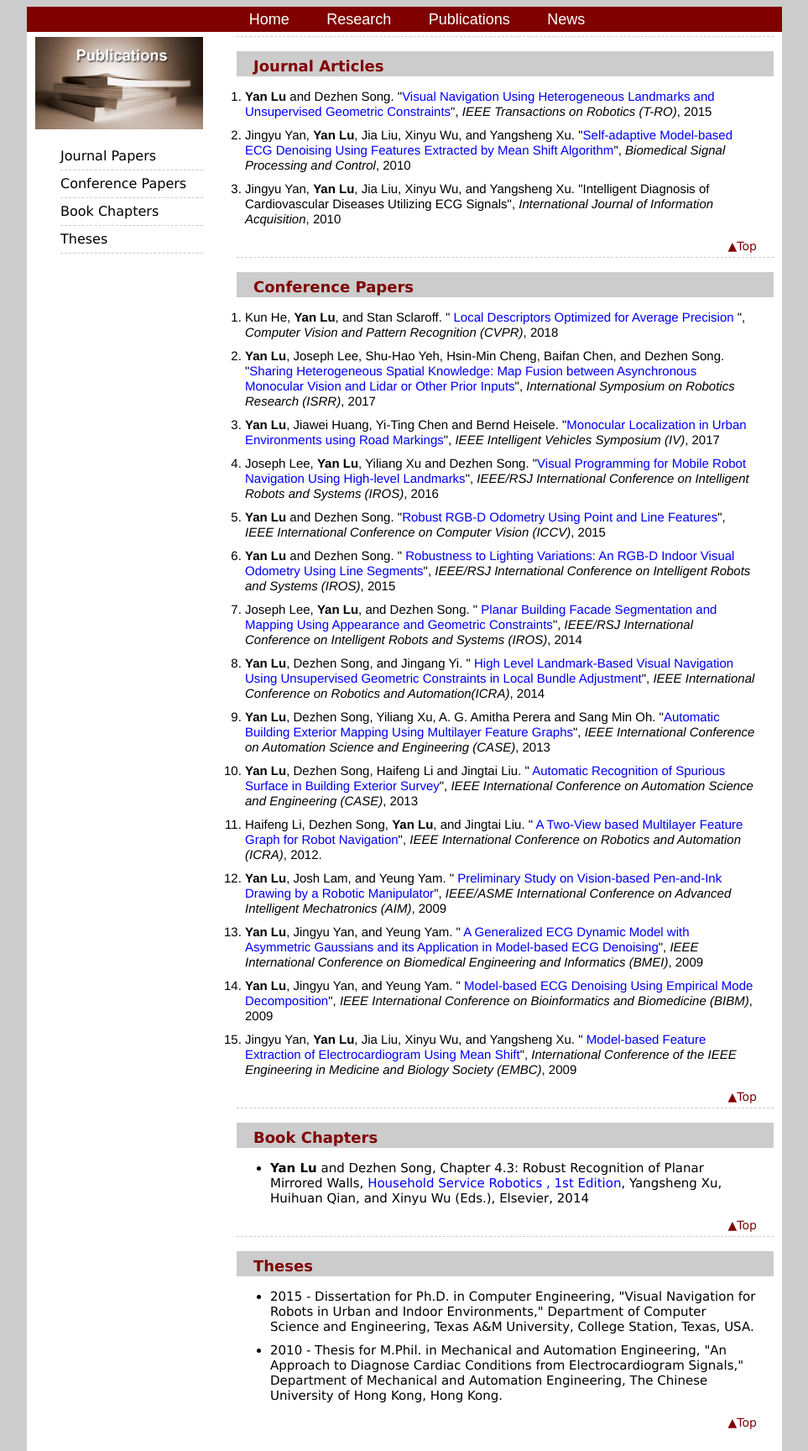
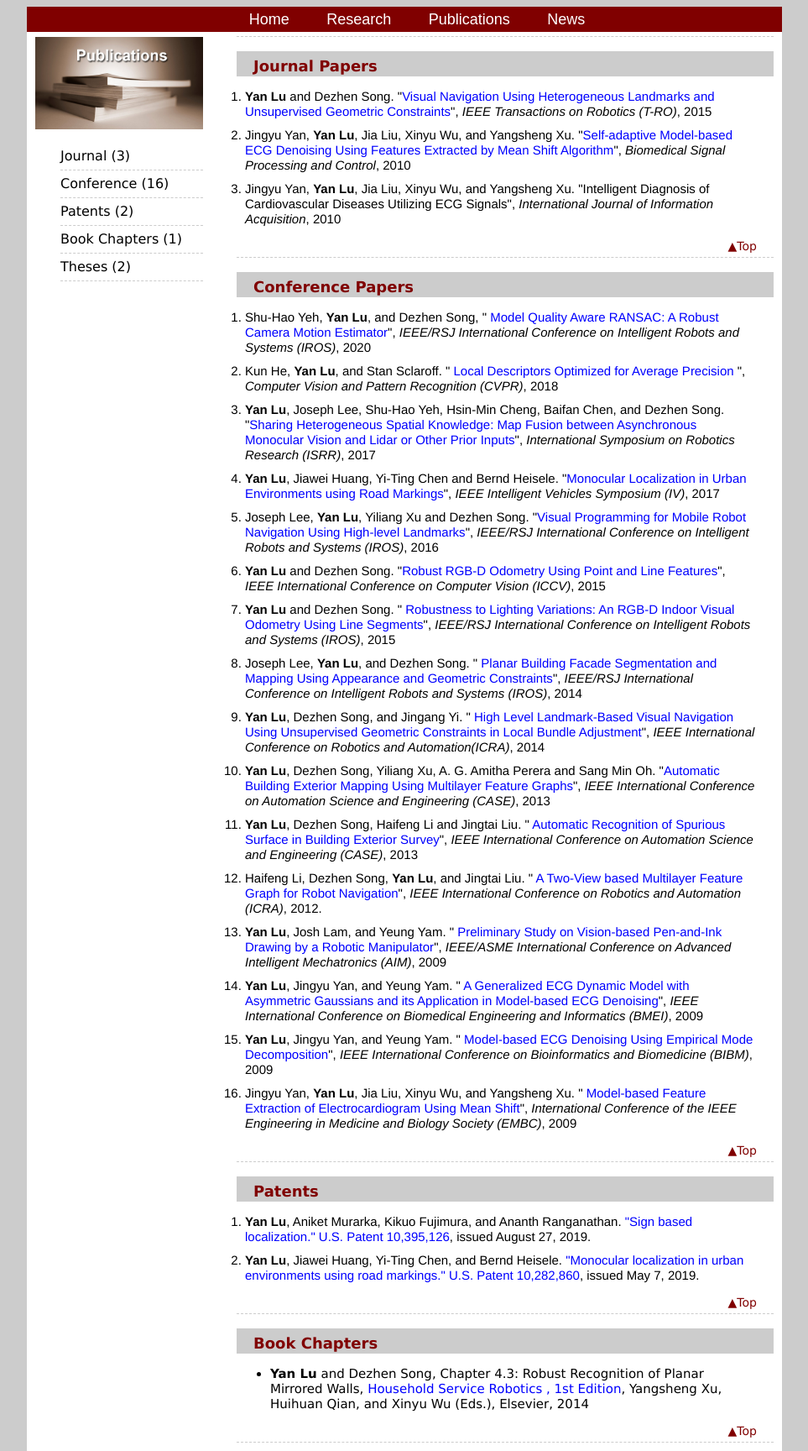
Before and after one commit to yan-lu/yan-lu.github.io, a plain HTML site: page publications.html in a window 1280 px wide. Shown: the top 1728 px of the page at 84% size, without its empty margins (158-1121 px from the left). Drawn offline with Linux system fonts and the light colour scheme.

Commit message:
Add two US patents

```diff
--- a/publications.html
+++ b/publications.html
@@ -67,10 +67,11 @@ pageTracker._trackPageview();
     style="PADDING-BOTTOM: 0px; MARGIN-TOP: 0px; PADDING-LEFT: 10px; WIDTH: 200px; PADDING-RIGHT: 10px; PADDING-TOP: 6px">
     <p><img src="pics/pub.jpg" width="200" border="0"></a>
     <UL class=nav>
-    <LI><A href="./publications.html#journal" class="nav">Journal Papers</A>
-    <LI><A href="./publications.html#conf">Conference Papers</A>
-    <LI><A href="./publications.html#bookchapter" class="nav">Book Chapters</A>
-    <LI><A href="./publications.html#thesis">Theses</A>
+    <LI><A href="./publications.html#journal" class="nav">Journal (3)</A>
+    <LI><A href="./publications.html#conf">Conference (16)</A>
+	<LI><A href="./publications.html#patent">Patents (2)</A>
+    <LI><A href="./publications.html#bookchapter" class="nav">Book Chapters (1)</A>
+    <LI><A href="./publications.html#thesis">Theses (2)</A>
     </UL>
     </TD>
     <TD width="700" align="left"
@@ -78,7 +79,7 @@ pageTracker._trackPageview();
 	<HR class=section>
    <A name=journal></A>
    <DIV style="BACKGROUND-COLOR: #CCCCCC">
-   <DIV class=section>Journal Articles</DIV></DIV>
+   <DIV class=section>Journal Papers</DIV></DIV>
    <OL class=paper>
 
         <LI><strong>Yan Lu</strong> and Dezhen Song.
@@ -101,6 +102,8 @@ pageTracker._trackPageview();
       <DIV style="BACKGROUND-COLOR: #CCCCCC">
       <DIV class=section>Conference Papers</DIV></DIV>
       <OL class=paper>
+<LI> Shu-Hao Yeh, <strong> Yan Lu</strong>, and Dezhen Song, "<a href="pdf/yeh_iros2020.pdf" target="_new"> Model Quality Aware RANSAC: A Robust Camera Motion Estimator</a>", <em>IEEE/RSJ International Conference on Intelligent Robots and Systems (IROS)</em>, 2020
+
 	<LI> Kun He, <strong> Yan Lu</strong>, and Stan Sclaroff. "<a href="pdf/he_cvpr2018.pdf" target="_new"> Local Descriptors Optimized for Average Precision </a>",
 			<em>Computer Vision and Pattern Recognition (CVPR)</em>, 2018
 
@@ -161,6 +164,17 @@ between Asynchronous Monocular Vision and Lidar or Other Prior Inputs</a>",
       <DIV class=back><A
       href="./publications.html#top">▲Top</A></DIV>
 
+	<HR class=section>
+      <A name=patent></A>
+      <DIV style="BACKGROUND-COLOR: #CCCCCC">
+      <DIV class=section>Patents</DIV></DIV>
+      <OL class=paper>
+		<LI> <b>Yan Lu</b>, Aniket Murarka, Kikuo Fujimura, and Ananth Ranganathan. <a href="https://patents.google.com/patent/US10395126B2/en" target="_new">"Sign based localization." U.S. Patent 10,395,126</a>, issued August 27, 2019. </LI>
+		<LI><b>Yan Lu</b>, Jiawei Huang, Yi-Ting Chen, and Bernd Heisele. <a href="https://patents.google.com/patent/US10282860B2/en" target="_new">"Monocular localization in urban environments using road markings." U.S. Patent 10,282,860</a>, issued May 7, 2019. </LI>
+	  </OL>
+
+  <DIV class=back><A href="./publications.html#top">▲Top</A></DIV>
+
 
 		<HR class=section>
       <A name=bookchapter></A>
```
Also changed, not shown: index.html (+2 -5 lines), news.html (+2 -0 lines), 1 other file.
